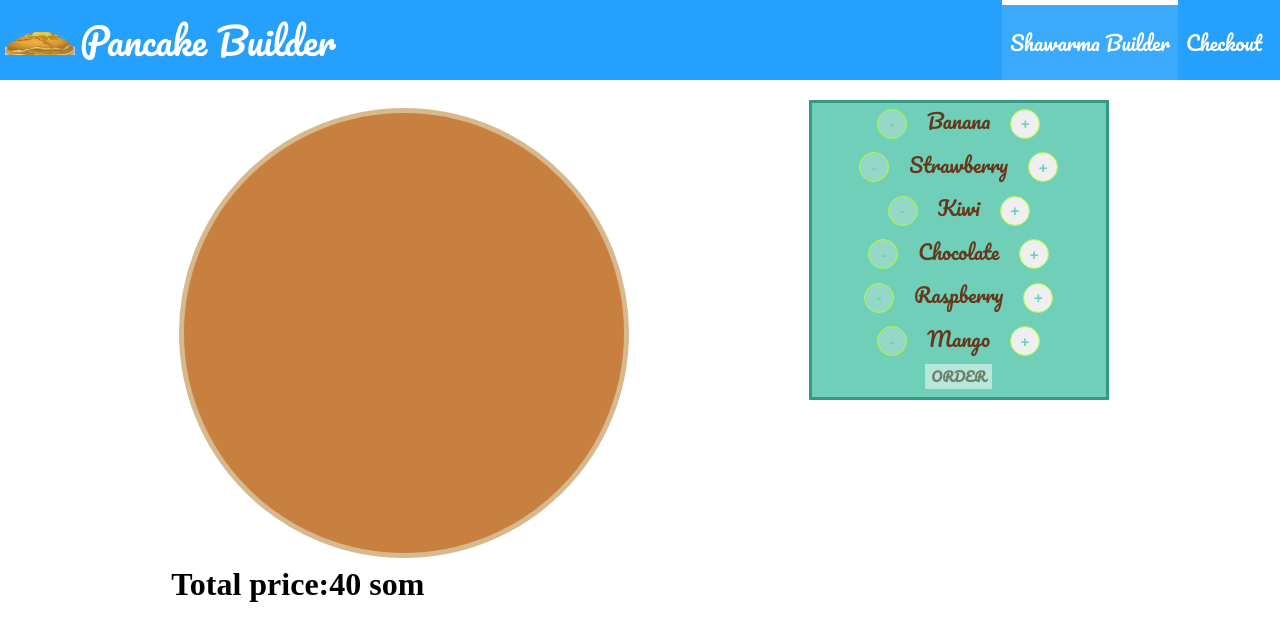
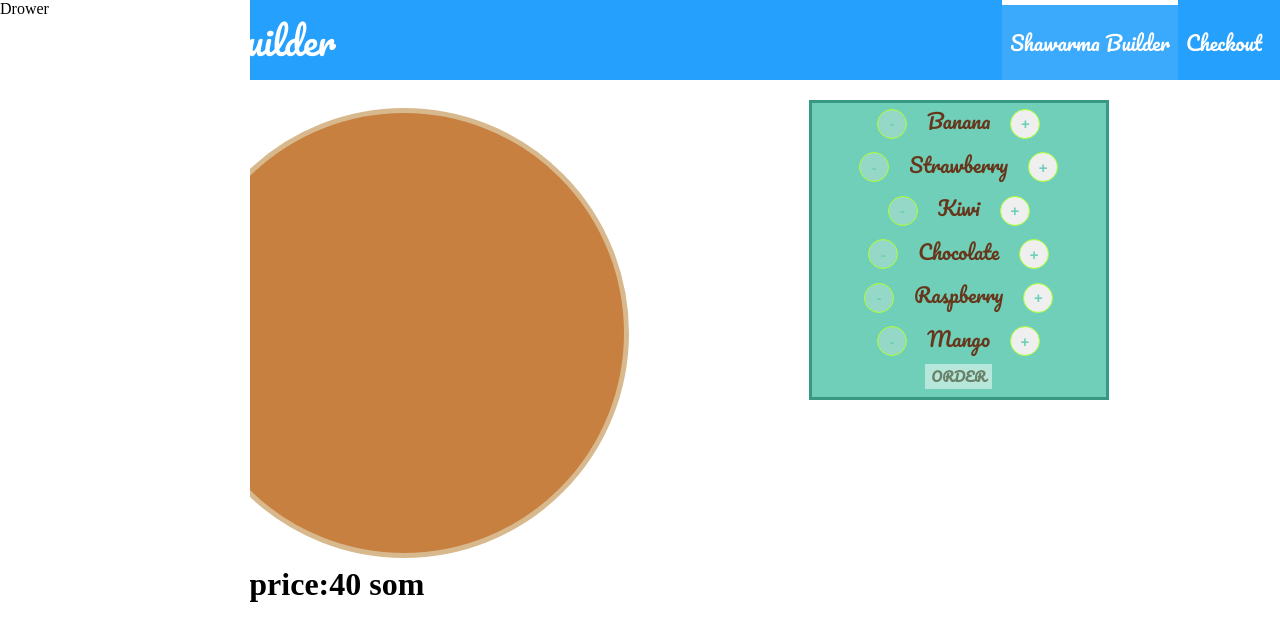
Before and after one commit to Askhat-Azizov/pancake-builder, a React (Create React App) app: page / in a window 1280 px wide. Shown: the top 640 px of the page. Built offline with nearby package versions, Linux system fonts and the light colour scheme.

Commit message:
Add Drower components and styles

```diff
--- /dev/null
+++ b/src/components/Layout/Drower/Drower.js
@@ -0,0 +1,8 @@
+import React from "react";
+import classes from "./Drower.module.css";
+
+export default () => (
+  <div className={classes.Drower}>
+    Drower
+  </div>
+);
--- /dev/null
+++ b/src/components/Layout/Drower/Drower.module.css
@@ -0,0 +1,9 @@
+.Drower {
+    width: 250px;
+    height: 100%;
+    background-color: white;
+    position: fixed;
+    top: 0;
+    left: 0;
+    z-index: 200;
+}
--- a/src/components/Layout/Layout.js
+++ b/src/components/Layout/Layout.js
@@ -1,12 +1,15 @@
 import React from 'react';
 import Toolbar from './Todbar/Toolbar';
 import classes from "./Layout.module.css";
+import Drower from "../Layout/Drower/Drower";
 
 export default function({ children }) {
     return (
        <div className={classes.Layout}>
            <Toolbar/>
+           <Drower/>
            {children}
+
        </div>
     );
 }
```
